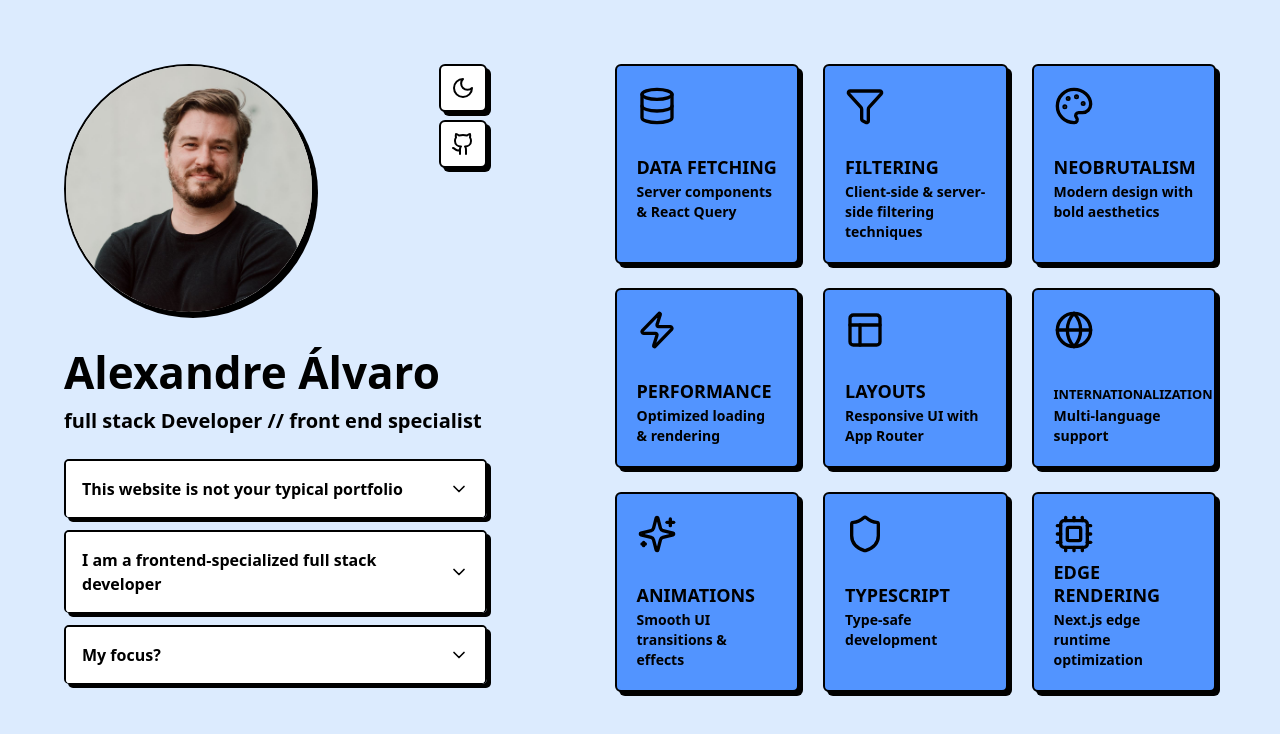
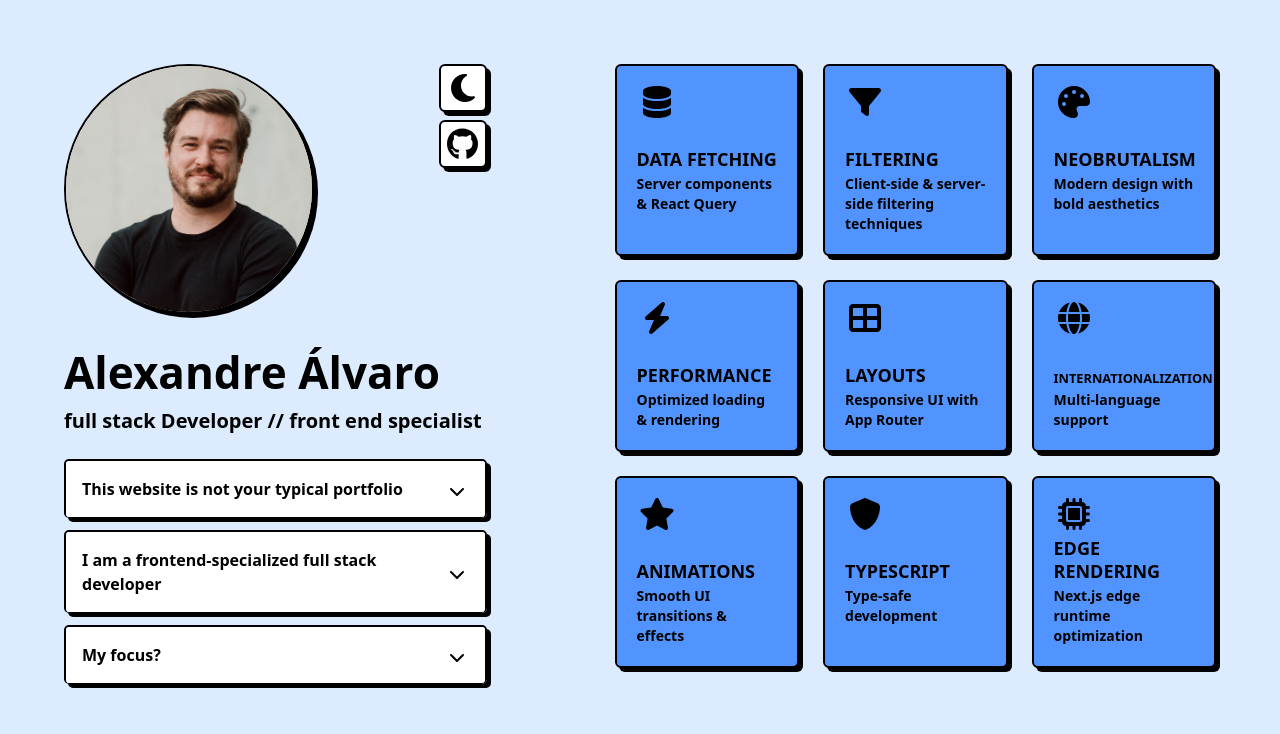
Before and after one commit to AleAlvo/portfolio, a Next.js app: page / in a window 1280 px wide. Shown: the top 734 px of the page. Built offline with nearby package versions, Linux system fonts and the light colour scheme; a web font is replaced by a local one.

Commit message:
Replace Lucide with Font Awesome across the project

```diff
--- a/package.json
+++ b/package.json
@@ -9,6 +9,10 @@
     "lint": "next lint"
   },
   "dependencies": {
+    "@fortawesome/fontawesome-svg-core": "^6.7.2",
+    "@fortawesome/free-brands-svg-icons": "^6.7.2",
+    "@fortawesome/free-solid-svg-icons": "^6.7.2",
+    "@fortawesome/react-fontawesome": "^0.2.2",
     "@radix-ui/react-accordion": "^1.2.4",
     "@radix-ui/react-slot": "^1.2.0",
     "@supabase/supabase-js": "^2.49.4",
@@ -16,7 +20,6 @@
     "@tanstack/react-query-devtools": "^5.74.3",
     "class-variance-authority": "^0.7.1",
     "clsx": "^2.1.1",
-    "lucide-react": "^0.488.0",
     "next": "15.3.0",
     "next-themes": "^0.4.6",
     "react": "^19.0.0",
--- a/src/app/layout.tsx
+++ b/src/app/layout.tsx
@@ -4,6 +4,12 @@ import { Lexend_Mega, Public_Sans, Archivo } from "next/font/google";
 import "./globals.css";
 import QueryProvider from "../providers/QueryProvider";
 import { ThemeProvider } from "@/components/theme-provider";
+
+// Font Awesome configuration
+import { config } from "@fortawesome/fontawesome-svg-core";
+import "@fortawesome/fontawesome-svg-core/styles.css";
+// Prevent Font Awesome from adding its CSS since we did it manually above
+config.autoAddCss = false;
 
 const geistSans = Geist({
 	variable: "--font-geist-sans",
--- a/src/components/link-card.tsx
+++ b/src/components/link-card.tsx
@@ -1,12 +1,11 @@
 import React from "react";
 import Link from "next/link";
-import { LucideIcon } from "lucide-react";
 
 interface LinkCardProps {
 	title: string;
 	description?: string;
 	href: string;
-	icon: LucideIcon;
+	icon: React.ReactNode;
 	isExternal?: boolean;
 }
 
@@ -14,16 +13,14 @@ export function LinkCard({
 	title,
 	description,
 	href,
-	icon: Icon,
+	icon,
 	isExternal = false,
 }: LinkCardProps) {
 	const CardComponent = (
 		<div
 			className="border-border shadow-shadow text-foreground rounded-md hover:translate-x-[4px] hover:translate-y-[4px] hover:shadow-none border-2 p-5 transition-all cursor-pointer h-full flex flex-col"
 			style={{ backgroundColor: "var(--primary-dark)" }}>
-			<div className="flex items-start justify-between">
-				<Icon className="h-8 w-8 sm:h-10 sm:w-10" />
-			</div>
+			<div className="flex items-start justify-between">{icon}</div>
 			<div className="mt-3">
 				<div className="h-[2.25rem] sm:h-[2.5rem] flex items-end">
 					<h3
--- a/src/components/profile-section.tsx
+++ b/src/components/profile-section.tsx
@@ -1,5 +1,6 @@
 import { ThemeSwitcher } from "./theme-switcher";
-import { GithubIcon } from "lucide-react";
+import { FontAwesomeIcon } from "@fortawesome/react-fontawesome";
+import { faGithub } from "@fortawesome/free-brands-svg-icons";
 import {
 	Accordion,
 	AccordionContent,
@@ -28,7 +29,7 @@ export function ProfileSection() {
 					<IconButton
 						href="https://github.com/AleAlvo"
 						ariaLabel="GitHub profile"
-						icon={<GithubIcon className="stroke-foreground h-6 w-6" />}
+						icon={<FontAwesomeIcon icon={faGithub} size="2x" />}
 					/>
 				</div>
 			</div>
--- a/src/components/showcase-grid.tsx
+++ b/src/components/showcase-grid.tsx
@@ -1,15 +1,16 @@
 import React from "react";
+import { FontAwesomeIcon } from "@fortawesome/react-fontawesome";
 import {
-	Cpu,
-	Database,
-	Filter,
-	Globe,
-	Layout,
-	Palette,
-	Shield,
-	Sparkles,
-	Zap,
-} from "lucide-react";
+	faDatabase,
+	faFilter,
+	faBolt,
+	faTableCellsLarge,
+	faGlobe,
+	faStar,
+	faShield,
+	faMicrochip,
+	faPalette,
+} from "@fortawesome/free-solid-svg-icons";
 import { LinkCard } from "./link-card";
 
 const showcaseItems = [
@@ -17,63 +18,81 @@ const showcaseItems = [
 		title: "Data Fetching",
 		description: "Server components & React Query",
 		href: "/projects",
-		icon: Database,
+		icon: (
+			<FontAwesomeIcon icon={faDatabase} size="2x" className="h-8 w-8 sm:h-10 sm:w-10" />
+		),
 		isExternal: false,
 	},
 	{
 		title: "Filtering",
 		description: "Client-side & server-side filtering techniques",
 		href: "/projects",
-		icon: Filter,
+		icon: (
+			<FontAwesomeIcon icon={faFilter} size="2x" className="h-8 w-8 sm:h-10 sm:w-10" />
+		),
 		isExternal: false,
 	},
 	{
 		title: "Neobrutalism",
 		description: "Modern design with bold aesthetics",
 		href: "/",
-		icon: Palette,
+		icon: (
+			<FontAwesomeIcon icon={faPalette} size="2x" className="h-8 w-8 sm:h-10 sm:w-10" />
+		),
 		isExternal: false,
 	},
 	{
 		title: "Performance",
 		description: "Optimized loading & rendering",
 		href: "/projects",
-		icon: Zap,
+		icon: <FontAwesomeIcon icon={faBolt} size="2x" className="h-8 w-8 sm:h-10 sm:w-10" />,
 		isExternal: false,
 	},
 	{
 		title: "Layouts",
 		description: "Responsive UI with App Router",
 		href: "/about",
-		icon: Layout,
+		icon: (
+			<FontAwesomeIcon
+				icon={faTableCellsLarge}
+				size="2x"
+				className="h-8 w-8 sm:h-10 sm:w-10"
+			/>
+		),
 		isExternal: false,
 	},
 	{
 		title: "Internationalization",
 		description: "Multi-language support",
 		href: "/about",
-		icon: Globe,
+		icon: (
+			<FontAwesomeIcon icon={faGlobe} size="2x" className="h-8 w-8 sm:h-10 sm:w-10" />
+		),
 		isExternal: false,
 	},
 	{
 		title: "Animations",
 		description: "Smooth UI transitions & effects",
 		href: "/",
-		icon: Sparkles,
+		icon: <FontAwesomeIcon icon={faStar} size="2x" className="h-8 w-8 sm:h-10 sm:w-10" />,
 		isExternal: false,
 	},
 	{
 		title: "TypeScript",
 		description: "Type-safe development",
 		href: "/projects",
-		icon: Shield,
+		icon: (
+			<FontAwesomeIcon icon={faShield} size="2x" className="h-8 w-8 sm:h-10 sm:w-10" />
+		),
 		isExternal: false,
 	},
 	{
 		title: "Edge Rendering",
 		description: "Next.js edge runtime optimization",
 		href: "/projects",
-		icon: Cpu,
+		icon: (
+			<FontAwesomeIcon icon={faMicrochip} size="2x" className="h-8 w-8 sm:h-10 sm:w-10" />
+		),
 		isExternal: false,
 	},
 ];
--- a/src/components/theme-switcher.tsx
+++ b/src/components/theme-switcher.tsx
@@ -1,6 +1,7 @@
 "use client";
 
-import { Moon, Sun } from "lucide-react";
+import { FontAwesomeIcon } from "@fortawesome/react-fontawesome";
+import { faMoon, faSun } from "@fortawesome/free-solid-svg-icons";
 import { useTheme } from "next-themes";
 import * as React from "react";
 import { IconButton } from "./ui/icon-button";
@@ -14,8 +15,11 @@ export function ThemeSwitcher() {
 			onClick={() => setTheme(theme === "light" ? "dark" : "light")}
 			icon={
 				<>
-					<Sun className="stroke-foreground hidden h-6 w-6 dark:inline" />
-					<Moon className="stroke-foreground inline h-6 w-6 dark:hidden" />
+					{theme === "dark" ? (
+						<FontAwesomeIcon icon={faSun} size="2x" />
+					) : (
+						<FontAwesomeIcon icon={faMoon} size="2x" />
+					)}
 				</>
 			}
 		/>
--- a/src/components/ui/accordion.tsx
+++ b/src/components/ui/accordion.tsx
@@ -2,7 +2,8 @@
 
 import * as React from "react";
 import * as AccordionPrimitive from "@radix-ui/react-accordion";
-import { ChevronDown } from "lucide-react";
+import { FontAwesomeIcon } from "@fortawesome/react-fontawesome";
+import { faChevronDown } from "@fortawesome/free-solid-svg-icons";
 
 import { cn } from "@/lib/utils";
 
@@ -36,12 +37,14 @@ function AccordionTrigger({
 			<AccordionPrimitive.Trigger
 				data-slot="accordion-trigger"
 				className={cn(
-					"flex flex-1 items-center justify-between text-left text-base text-main-foreground border-border focus-visible:ring-[3px] bg-white p-4 font-heading transition-all [&[data-state=open]>svg]:rotate-180 data-[state=open]:rounded-b-none data-[state=open]:border-b-2 disabled:pointer-events-none disabled:opacity-50",
+					"flex flex-1 items-center justify-between text-left text-base text-main-foreground border-border focus-visible:ring-[3px] bg-white p-4 font-heading transition-all [&[data-state=open]>div]:rotate-180 data-[state=open]:rounded-b-none data-[state=open]:border-b-2 disabled:pointer-events-none disabled:opacity-50",
 					className,
 				)}
 				{...props}>
 				{children}
-				<ChevronDown className="pointer-events-none size-5 shrink-0 transition-transform duration-200" />
+				<div className="pointer-events-none size-5 shrink-0 transition-transform duration-200">
+					<FontAwesomeIcon icon={faChevronDown} />
+				</div>
 			</AccordionPrimitive.Trigger>
 		</AccordionPrimitive.Header>
 	);
```
Also changed, not shown: components.json, 1 other file (tests, documents, lock files or other folders).
